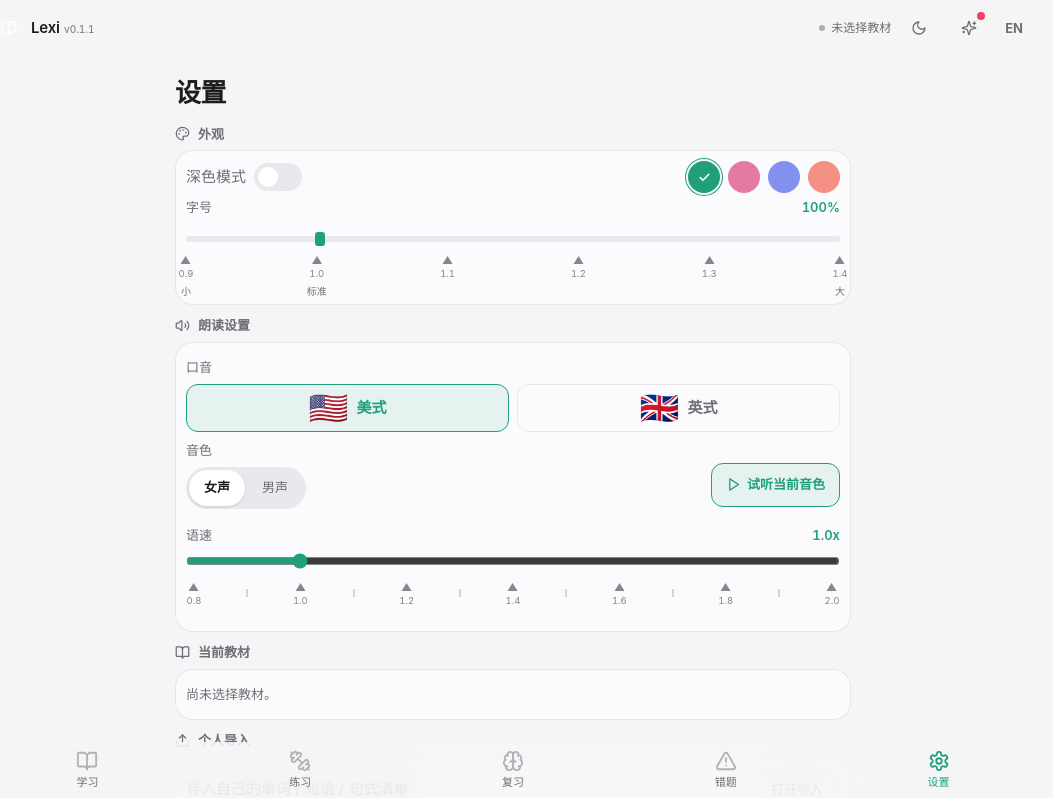
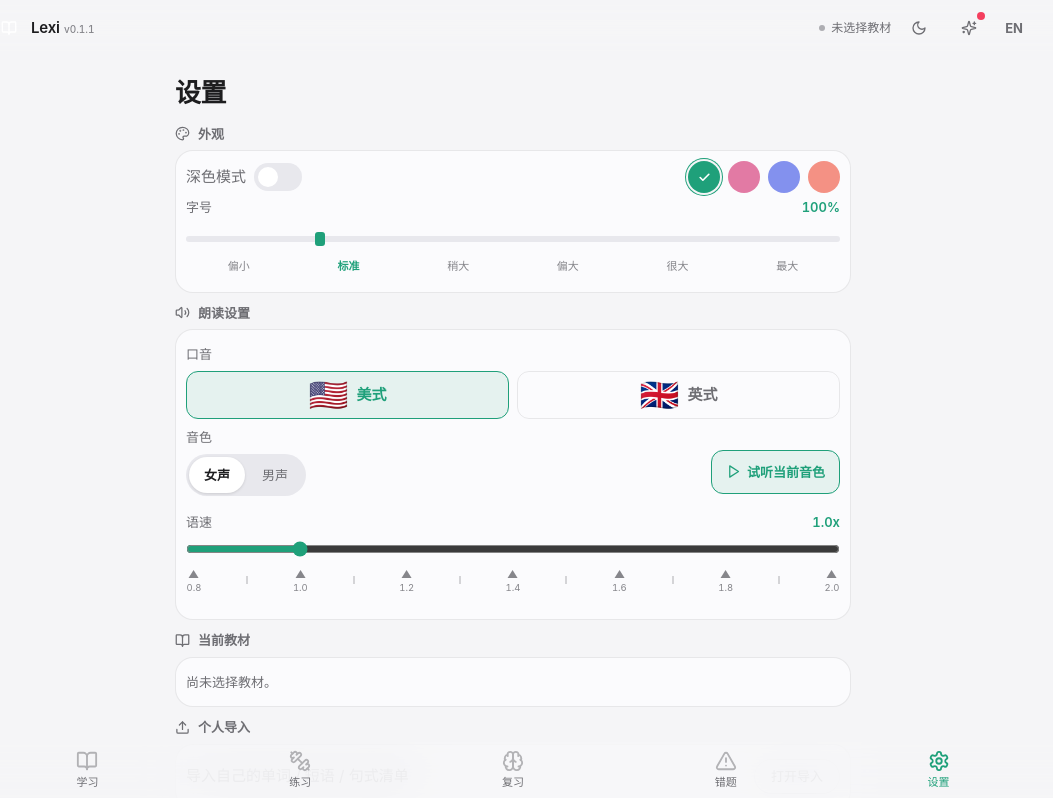
Before and after one commit to irkythedev/lexi, a React (Vite) app: page /settings in a window 1280 px wide. Shown: the top 798 px of the page, without its empty margins (127-1180 px from the left). Built offline with nearby package versions, Linux system fonts and the light colour scheme; no server answers.

Commit message:
feat: font-size slider uses text interval labels instead of ticks
- Removed scale ruler from font-size slider; replaced with 6 clickable
- Labels map to 0.9-1.4 tiers, active tier highlighted, click to select
- i18n: fontSizeTiers (zh/en comma-separated)

```diff
--- a/src/lib/i18n.ts
+++ b/src/lib/i18n.ts
@@ -179,6 +179,7 @@ const zh: Record<string, string> = {
   fontSizeMin: '小',
   fontSizeMax: '大',
   fontSizeStandard: '标准',
+  fontSizeTiers: '偏小,标准,稍大,偏大,很大,最大',
   ttsSettings: '朗读设置',
   accent: '口音',
   accentUs: '美式',
@@ -564,6 +565,7 @@ Object.assign(en, {
   fontSizeMin: 'Small',
   fontSizeMax: 'Large',
   fontSizeStandard: 'Standard',
+  fontSizeTiers: 'Smaller,Standard,Slightly Large,Large,Very Large,Largest',
   ttsSettings: 'TTS Settings',
   accent: 'Accent',
   accentUs: 'US',
--- a/src/views/SettingsView.tsx
+++ b/src/views/SettingsView.tsx
@@ -80,9 +80,19 @@ export default function SettingsView() {
             className="w-full thumb-tick cursor-pointer"
             style={{ accentColor: 'var(--color-accent)' }}
           />
-          <Scale min={0.9} max={1.4} step={0.1} majorStep={0.1} majorAnchor={0.9}
-            captions={{ 0.9: t('fontSizeMin', locale), 1.0: t('fontSizeStandard', locale), 1.4: t('fontSizeMax', locale) }}
-            onSelect={(v) => { setFontScale(v); toast(t('toastFontSize', locale, { scale: Math.round(v * 100) }), 'info'); }} />
+          {/* 字号档位：文本区间标注（无刻度），可点击选档 */}
+          <div className="mt-1.5 flex justify-between gap-1">
+            {t('fontSizeTiers', locale).split(',').map((label, i) => {
+              const v = 0.9 + i * 0.1;
+              const active = Math.abs(fontScale - v) < 1e-9;
+              return (
+                <button key={i} type="button" onClick={() => { setFontScale(v); toast(t('toastFontSize', locale, { scale: Math.round(v * 100) }), 'info'); }}
+                  className={`press flex-1 rounded-md px-1 py-1 text-center text-[calc(11px*var(--type-scale))] leading-tight transition ${active ? 'font-semibold text-[var(--color-accent)]' : 'text-[var(--color-text-3)] hover:text-[var(--color-text-2)]'}`}>
+                  {label}
+                </button>
+              );
+            })}
+          </div>
         </div>
       </Section>
 
```
